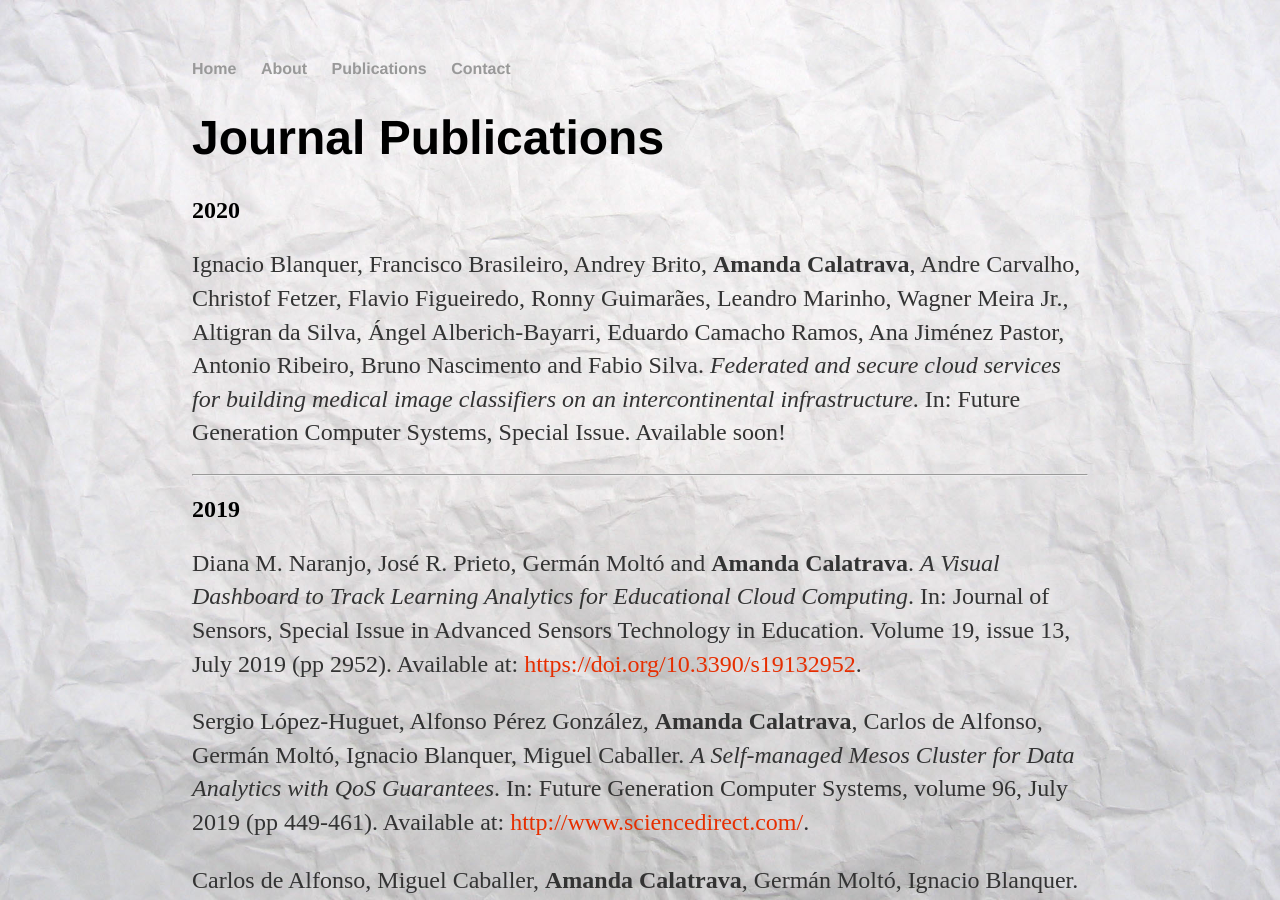
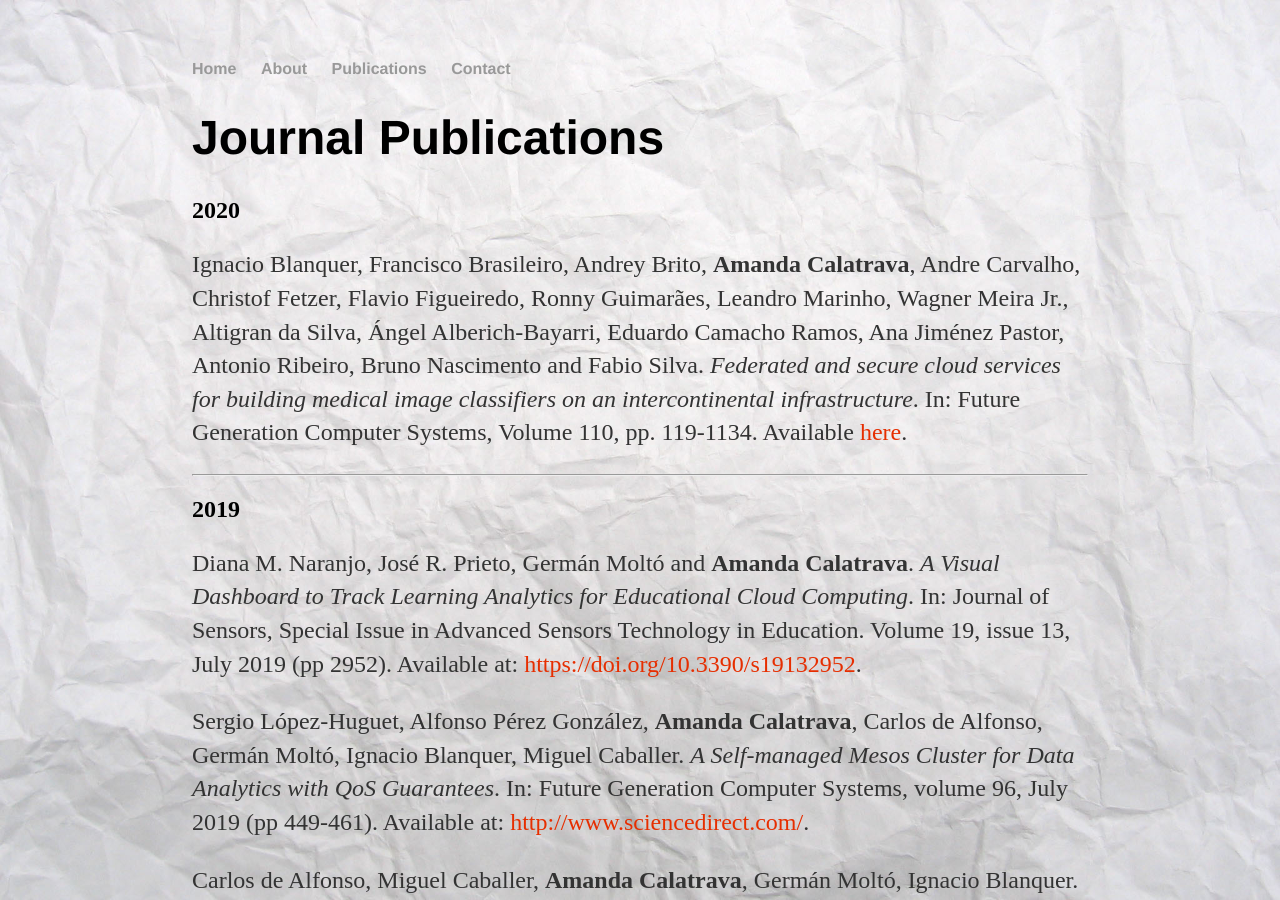
Before and after one commit to amcaar/amcaar.github.io, a Jekyll site: the page built from cv/index.html, in a window 1280 px wide and 900 px high. Built offline with Jekyll 4.4.1, drawn with Linux system fonts in a browser that asks for light colours.

Commit message:
Update index.html

```diff
--- a/cv/index.html
+++ b/cv/index.html
@@ -10,8 +10,8 @@ title: Publications of Amanda Calatrava
 		<h2>2020</h2>
 		<p>Ignacio Blanquer, Francisco Brasileiro, Andrey Brito, <strong>Amanda Calatrava</strong>, Andre Carvalho, Christof Fetzer, Flavio Figueiredo, Ronny Guimarães, Leandro Marinho, Wagner Meira Jr., Altigran da Silva, Ángel Alberich-Bayarri, Eduardo Camacho Ramos, Ana Jiménez Pastor, Antonio Ribeiro, Bruno Nascimento and Fabio Silva.
 			<em>Federated and secure cloud services for building medical image classifiers on an intercontinental infrastructure</em>.
-			In: Future Generation Computer Systems, Special Issue. Available soon!
-			<!--<a class="link" href="https://doi.org/10.3390/s19132952">https://doi.org/10.3390/s19132952</a>.--></p>
+			In: Future Generation Computer Systems, Volume 110, pp. 119-1134. Available
+			<a class="link" href="https://doi.org/10.1016/j.future.2020.04.012">here</a>.</p>
 
 		<hr>
 
```
